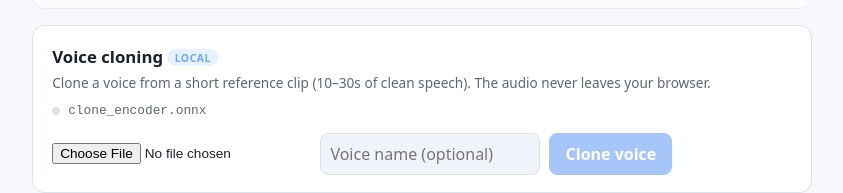
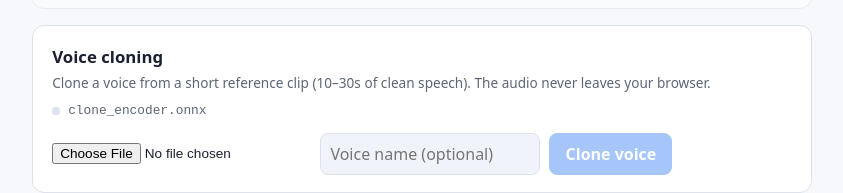
Before and after one commit to elgehelge/plapre-in-a-browser, a website built with Vite: page web/index.html in a window 1280 px wide. Shown: the part 1410-1603 px from the top of the page, without its empty margins (218-1061 px from the left). Built offline with nearby package versions, Linux system fonts and the light colour scheme; files whose address does not match are found by name.

Commit message:
chore(demo): drop redundant "local" tag from Voice cloning heading

```diff
--- a/web/index.html
+++ b/web/index.html
@@ -167,7 +167,7 @@
       </section>
 
       <section class="card clone">
-        <h2>Voice cloning <span class="tag">local</span></h2>
+        <h2>Voice cloning</h2>
         <p class="muted">
           Clone a voice from a short reference clip (10–30s of clean speech). The
           audio never leaves your browser.
```
